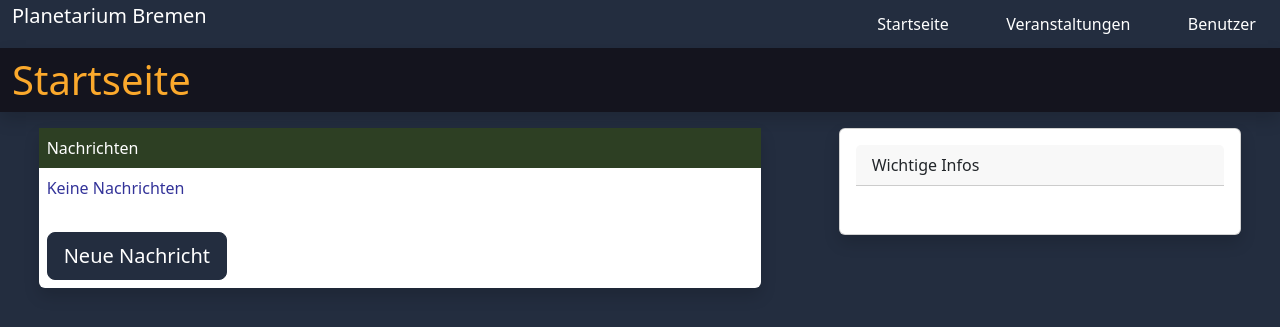
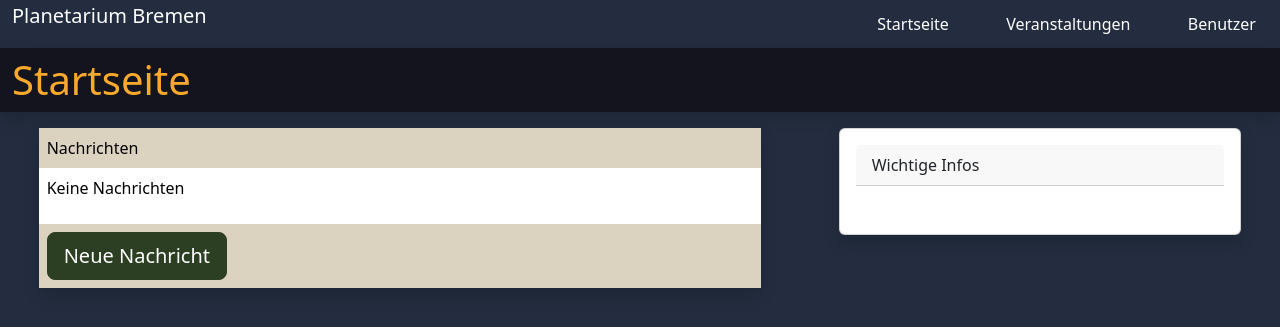
Before and after one commit to Armag3ddon/olbersplanetarium, a Flask app: template app/templates/main/startpage.html in a window 1280 px wide. Shown: the top 327 px of the page. Run offline with Flask 3, Linux system fonts and the light colour scheme; the template is opened without the code that fills it: values that come from a table or form of the project are taken from there, others are empty; some libraries are stand-ins or nearby versions.

Commit message:
Visual rework of the message board. Because I forget what design choices I've made.

```diff
--- a/app/static/js/messages.js
+++ b/app/static/js/messages.js
@@ -49,7 +49,7 @@ class Messages {
 		this.parent.innerHTML = '';
 
 		if (this.singlePost) {
-			const back = $('<a>',{ class: 'btn btn-primary btn-sm ms-4', href: '/' });
+			const back = $('<a>',{ class: 'btn btn-primarycontrast btn-sm ms-4', href: '/' });
 			back.html(backToPosts);
 			fragment.appendChild(back.get(0));
 		}
@@ -73,7 +73,7 @@ class Messages {
 						fragment.appendChild(answer);
 					} else {
 						if (counter == 2) {
-							const loadmore = $('<a>',{ class: 'btn btn-primary btn-sm ms-4', href: '/?post=' + messages.posts[i].id });
+							const loadmore = $('<a>',{ class: 'btn btn-primarycontrast btn-sm ms-4', href: '/?post=' + messages.posts[i].id });
 							loadmore.html(loadMoreAnswers);
 							fragment.appendChild(loadmore.get(0));
 						}
@@ -115,17 +115,17 @@ class Messages {
 		}
 		if (answerable) {
 			answer_button =
-			`<button type="button" class="btn btn-primary float-end" onclick="createAnswer(${message.id})">
+			`<button type="button" class="btn btn-primarycontrast float-end" onclick="createAnswer(${message.id})">
 				<svg xmlns="http://www.w3.org/2000/svg" width="16" height="16" fill="currentColor" class="bi bi-arrow-return-left" viewBox="0 0 16 16">
 					<path fill-rule="evenodd" d="M14.5 1.5a.5.5 0 0 1 .5.5v4.8a2.5 2.5 0 0 1-2.5 2.5H2.707l3.347 3.346a.5.5 0 0 1-.708.708l-4.2-4.2a.5.5 0 0 1 0-.708l4-4a.5.5 0 1 1 .708.708L2.707 8.3H12.5A1.5 1.5 0 0 0 14 6.8V2a.5.5 0 0 1 .5-.5"></path>
 				</svg>
 			</button>`;
 		}
 		messageContainer.html(`
-			<div class="hstack justify-content-md-center">
+			<div class="hstack justify-content-md-center bg-complementary mb-1">
 				${indent}
-				<div class="card mb-1" style="width: 100%;">
-					<div class="card-body py-0">
+				<div class="card" style="width: 100%;">
+					<div class="card-body py-0 lh-sm">
 						<img src="${avatar}" class="img-fluid border rounded-circle border-3 border-light float-end" style="max-width:50px" alt="${message.author}">
 						${title}
 						${content}
--- a/app/templates/main/startpage.html
+++ b/app/templates/main/startpage.html
@@ -13,20 +13,20 @@
 <div class="container-fluid">
     <div class="row gx-4 mt-3 justify-content-around">
         <div class="col-sm-7">
-            <div class="d-flex flex-column mb-3 bg-secondary text-dark shadow rounded">
-                <div class="p-2 bg-primarycontrast text-white">
+            <div class="d-flex flex-column mb-3 bg-secondary text-black shadow rounded">
+                <div class="p-2 bg-complementary">
                     {{ _('Nachrichten') }}
                 </div>
                 <div class="p-2" id="messages">
-                    <p>Keine Nachrichten</p>
+                    <p>{{ _('Keine Nachrichten') }}</p>
                 </div>
                 {% if form %}
-                <div class="p-2">
-                    <button class="btn btn-primary btn-lg" data-bs-toggle="collapse" data-bs-target="#postcreation" role="button" aria-expanded="false" aria-controls="postcreation">
+                <div class="p-2 bg-complementary">
+                    <button class="btn btn-primarycontrast btn-lg" data-bs-toggle="collapse" data-bs-target="#postcreation" role="button" aria-expanded="false" aria-controls="postcreation">
                         {{ _('Neue Nachricht') }}
                     </button>
                 </div>
-                <div class="container collapse bg-primarycontrast text-white" id="postcreation">
+                <div class="container collapse bg-complementary" id="postcreation">
                     <div class="p-2">
                         <h4 id="newpost_header">{{ _('Neue Nachricht') }}</h4>
                         <h4 id="answer_header" style="display:none">{{ _('Antwort verfassen') }}</h4>
@@ -36,7 +36,7 @@
                         <!-- Toast UI editor -->
                     </div>
                     <div class="p-2">
-                        {{ render_form(form, id='postcreation_form') }}
+                        {{ render_form(form, id='postcreation_form', button_style='primarycontrast') }}
                     </div>
                 </div>
                 {% endif %}
```
